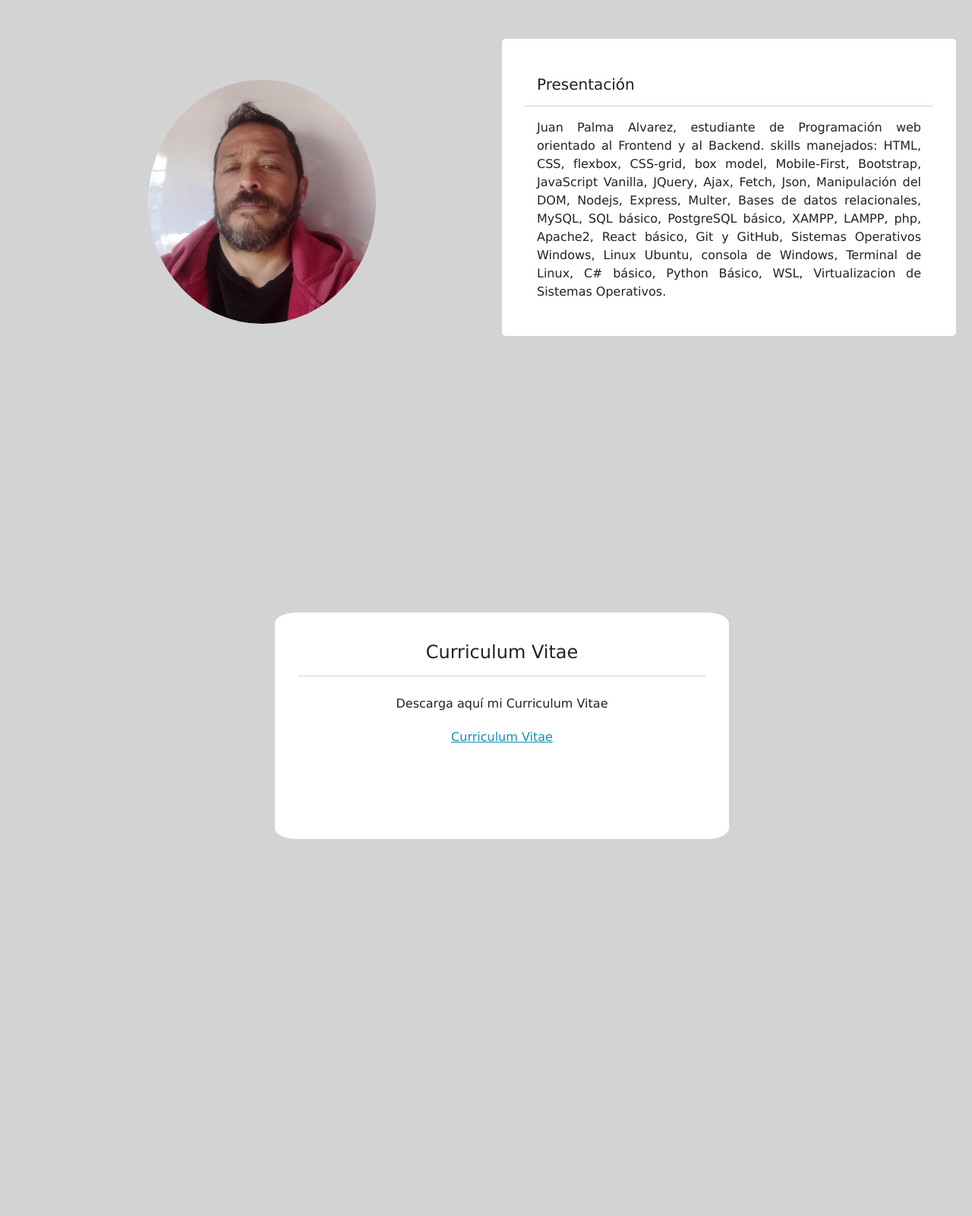
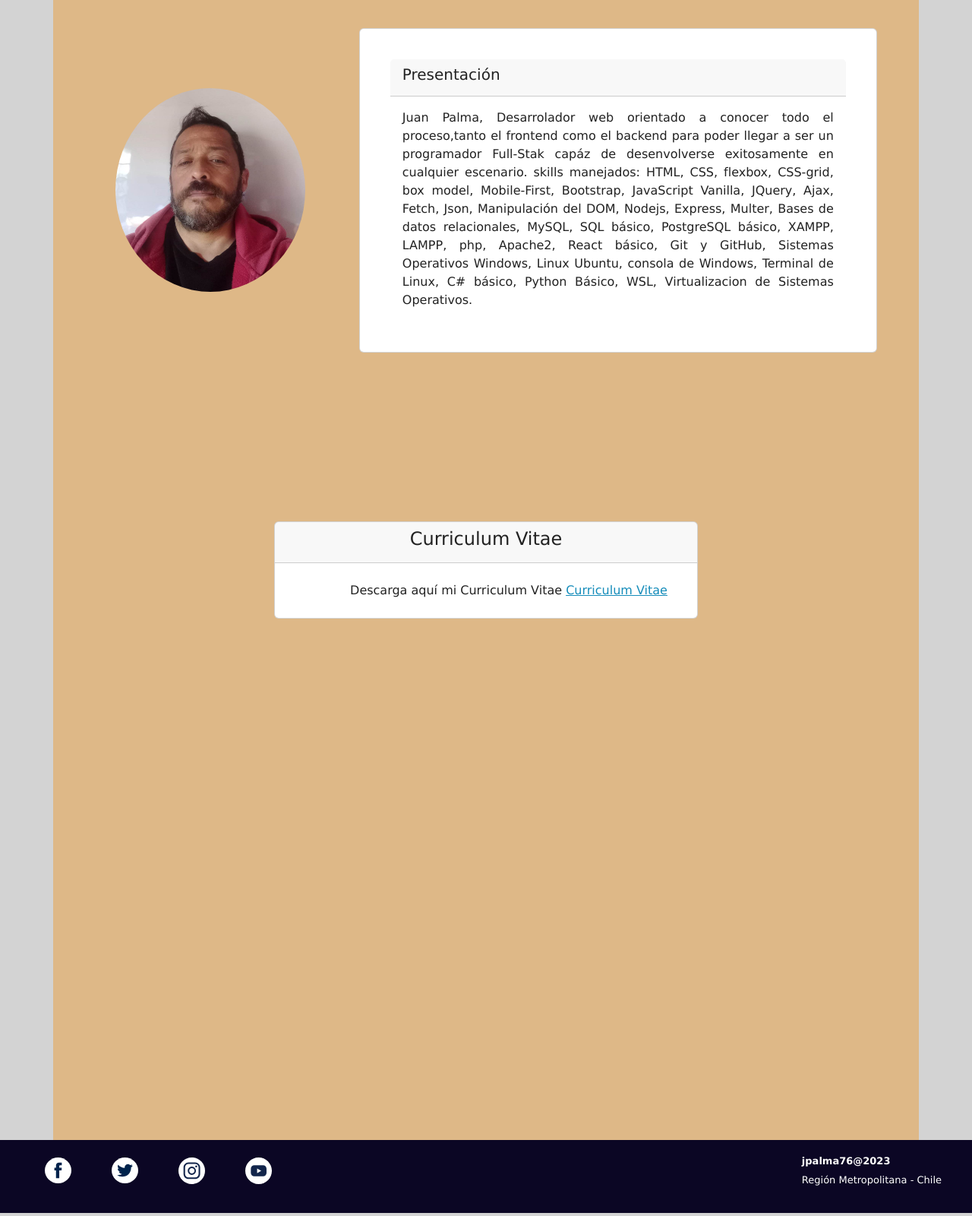
Before and after one commit to jpalma76/portafolio_con_bootstrap, a plain HTML site: page index.html in a window 1280 px wide. Shown: the part 100-1700 px from the top of the page at 76% size. Drawn offline with nearby package versions, Linux system fonts and the light colour scheme.

Commit message:
Modificacion completa del css, agrega clases al html

```diff
--- a/css/style.css
+++ b/css/style.css
@@ -29,177 +29,90 @@ body {
 
 /* LAYOUT INDEX */
 .container {
+    display: flex;
+    flex-direction: column;
+    align-items: center;
+    justify-content: center;
     width: 100%;
-    margin-top: 150px;
+    height: auto;
+    margin-top: 100px;
+    background-color: burlywood;
 }
 .index-container, .curriculum-container,
 .certificados-container {
+    width: 100%;
+    height: 500px;
+    display: flex;
+    align-items: center;
+    justify-content: center;
+}
+/* container del index */
+.index-container {
+    justify-content: space-around;
+    padding: 40px;
+}
+/* Contenedor del avatar */
+#image-container {
     display: flex;
     justify-content: center;
-    height: 600px;
+    width: 500px;
+}
+.card-index {
+    margin-left: 40px;
+    padding: 40px;
+}
+/* Contenedor del card index */
+.presentation {
     display: flex;
-    margin-bottom: 5px;
+    width: 70%;
+    height: 400px;
+    text-align: justify;
+    align-items: center;
+    justify-content: space-between;
 }
-.curriculum-container {
-    align-items: center;
-}
-.card{
-    display: flex;
-    width: 600px;
-    justify-content: space-around;
-    padding: 30px;
-}
-.curriculum {
-    height: 300px;
-    border-radius: 5%;
-}
-.card-header {
-    background-color: white;
+#avatar {
+    border-radius: 50%;
+    width: 250px;
 }
 .card-body {
-    display: flex;
-    flex-direction: column;
-}
-#curriculum {
-    margin-top: 20px;
-}
-.avatar-container {
-    margin-left: 40px;
-    margin-top: 55px;
-}
-#avatar {
-    max-width: 300px;
-    max-height: 340px;
-    border-radius: 50%;
-}
-h5 {
-    margin-top: 10px;
-}
-.card-body {
-    text-align: justify;
-    max-width: 600px;
+    width: 600px;
 }
 
 /* FOOTER */
 .footer-container {
-    margin-bottom: 0;
+    width: 100%;
     display: flex;
+    align-items: center;
     justify-content: space-between;
-    width: 100%;
-    height: 80px;
-    background-color: rgb(36, 61, 85);
-    position: relative;
-    padding-right: 40px;
+    background-color: rgb(11, 6, 36);
+    color: white;
 }
 .footer-icons {
-    position: relative;
-    width: 250px;
+    width: 30%;
     height: 80px;
     display: flex;
+    justify-content: space-around;
     align-items: center;
-    justify-content: space-around;
 }
 .footer-icons li {
     list-style: none;
 }
 .icon {
-    border-radius: 50%;
     width: 35px;
-    height: 35px;
-}
-.footer-icons li a {
-    text-decoration: none;
-    font-size: 17px;
-    border-radius: 35px;
-    transition: .4s;
-}
-.footer-icons li a:hover {
-    color: yellow;
-    padding: 0;
-    opacity: .4;
-}
-.footer-icons li a:active {
-        color: red;
 }
 .footer-right {
     display: flex;
     flex-direction: column;
+    height: 80px;
+    margin-right: 40px;
     justify-content: center;
-    text-align: center;
-    color: white;
 }
-.footer-right p {
-    margin: 0;
-    padding: 0;
-}
-.footer-right #first {
-    font-size: 12px;
+#first {
+    margin-bottom: 3px;
+    font-size: small;
     font-weight: bold;
 }
-.footer-right #second {
-    font-size: 10px;
+#second {
+    font-size: small;
+    margin-top: 3px;
 }
-
-@media(max-width: 600px) {
-    .navbar {
-        position: relative;
-        display: flex;
-        z-index: 0;
-        flex-direction: column;
-    }
-    .index-container {
-        display: flex;
-        flex-direction: column;
-        align-items: center;
-        padding-top: 10px;
-    }
-    .img {
-        margin-bottom: 40px;
-    }
-    .curriculum  {
-        border-radius: 0;
-    }
-}
-
-@media(max-width: 1000px) {
-    .container {
-        display: flex;
-        flex-direction: column;
-    }
-    .select-container {
-        margin-bottom: 13px;
-    }
-    .navbar {
-        display: flex;
-        flex-direction: column;
-        position: relative;
-    }
-    .index-container, .curriculum-container,
-.certificados-container {
-        display: flex;
-        flex-direction: column;
-        align-items: center;
-    }
-    .curriculum-container {
-        display: flex;
-        align-items: center;
-        margin: 0;
-        padding: 0;
-    }
-    .card {
-        width: 600px;
-        display: flex;
-        margin-top: 20px;
-    }
-    .card-body {
-        width: 100%;
-    }
-    .img {
-        display: flex;
-        margin-top: 30px;
-        width: 600px;
-        justify-content: center;
-        align-content: center;
-    }
-
-}
--- a/index.html
+++ b/index.html
@@ -25,7 +25,7 @@
 
 </head>
 <body>
-
+    <!-- NAVBAR -->
     <nav class="navbar navbar-expand-lg navbar-dark bg-primary">
         <ul class="nav navbar-nav p-3">
             <li class="nav-item active ">
@@ -62,22 +62,23 @@
         </div>
     </nav>
 
+    <!-- CONTAINER -->
     <div class="container">
 
         <!-- seccion index -->
         <div class="index-container">
 
-            <div class="col-md-5 avatar-container">
+            <div id="image-container">
                 <img id="avatar" class="avatar" src="./images/foto-mia_rojo.jpeg" alt="Foto tipo retrato mía con poleron rojo">
             </div>
 
-            <div class="col-md-5">
-                <div class="card">
+            <div class="col-md-5 presentation">
+                <div class="card card-index">
                     <div class="card-header">
                         <h5>Presentación</h5>
                     </div>
                     <div class="card-body">
-                        Juan Palma Alvarez, estudiante de Programación web orientado al Frontend y al Backend.
+                        Juan Palma, Desarrolador web orientado a conocer todo el proceso,tanto el frontend como el backend para poder llegar a ser un programador Full-Stak capáz de desenvolverse exitosamente en cualquier escenario.
                         skills manejados: HTML, CSS, flexbox, CSS-grid, box model, Mobile-First, Bootstrap, JavaScript Vanilla, JQuery, Ajax, Fetch, Json, Manipulación del DOM, Nodejs, Express, Multer, Bases de datos relacionales, MySQL, SQL básico, PostgreSQL básico, XAMPP, LAMPP, php, Apache2, React básico, Git y GitHub, Sistemas Operativos Windows, Linux Ubuntu, consola de Windows, Terminal de Linux, C# básico, Python Básico, WSL, Virtualizacion de Sistemas Operativos.
                     </div>
                 </div>
```
